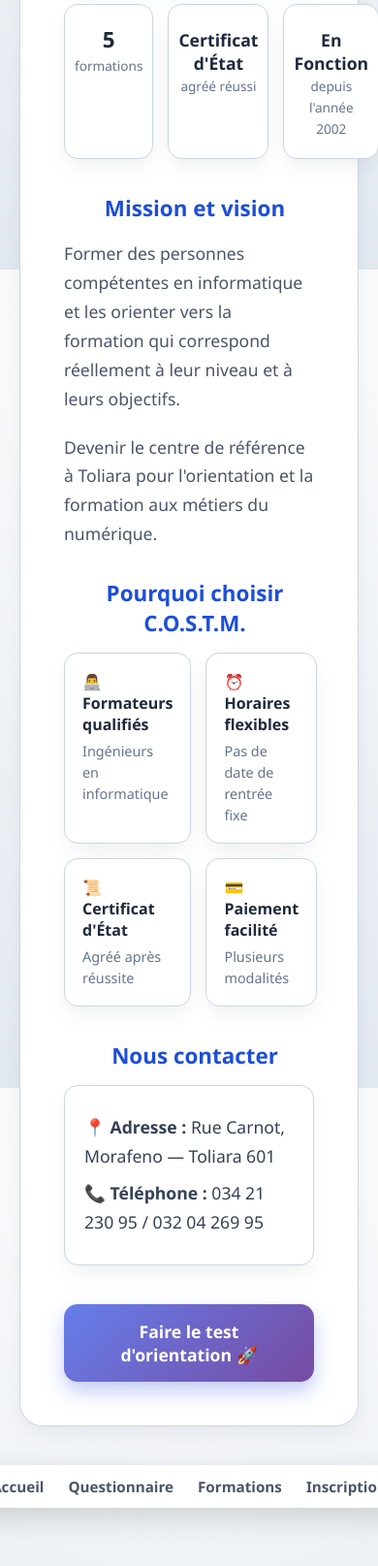
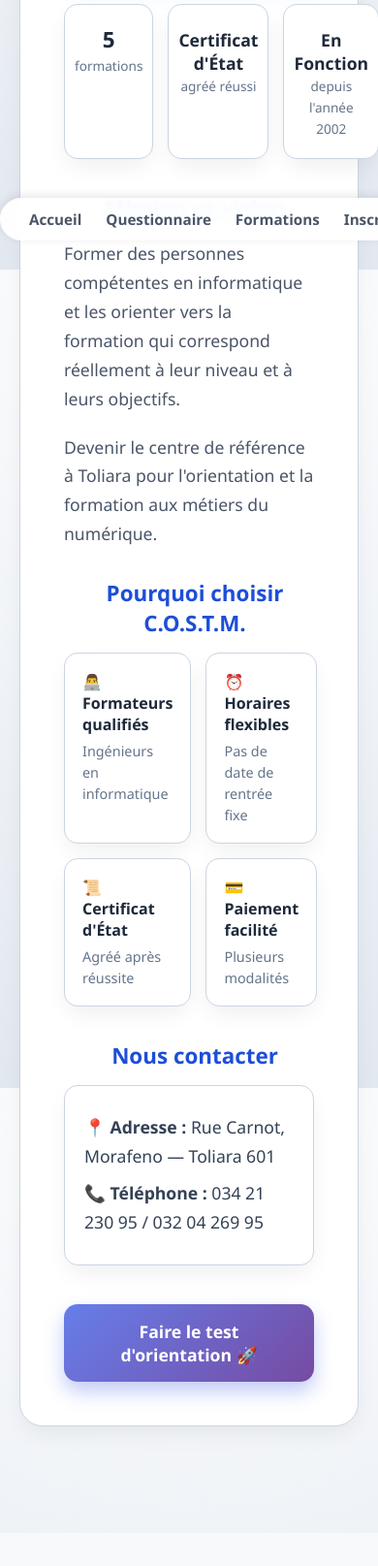
Before and after one commit to JosinahRaoulson/COSTM-ORIENTATION-WEB, a Django app: page / in a window 390 px wide; the page is wider, and only the part inside the window is pictured. Shown: the part 566-2181 px from the top of that part at 97% size. After the commit the page ends 2047 px from the top of that part, so only its background shows below. Run offline with Django 5.2, Linux system fonts and the light colour scheme; parts of the project's set-up code (start-up, migrations or seed data) failed here and were passed over.

Commit message:
ajustement simple et propre pour mobile

```diff
--- a/Orientation/static/utilisateur/style.css
+++ b/Orientation/static/utilisateur/style.css
@@ -545,3 +545,20 @@ input[type="radio"] {
     padding: 40px;
     color: #94a3b8;
 }
+/* Ajustement simple et propre pour mobile */
+@media (max-width: 768px) {
+    body {
+        padding-bottom: 70px; /* Laisse de la place pour la barre du bas */
+    }
+
+    /* La barre de navigation du bas reste fixée proprement */
+    nav, .navbar, .bottom-nav {
+        position: fixed !important;
+        bottom: 0 !important;
+        left: 0 !important;
+        width: 100% !important;
+        z-index: 1000;
+        background: #ffffff;
+        box-shadow: 0 -2px 10px rgba(0,0,0,0.1);
+    }
+}
```
